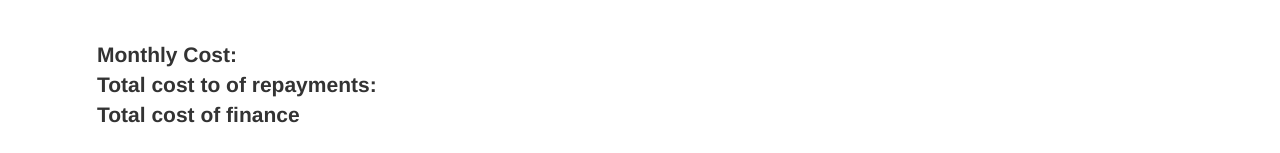
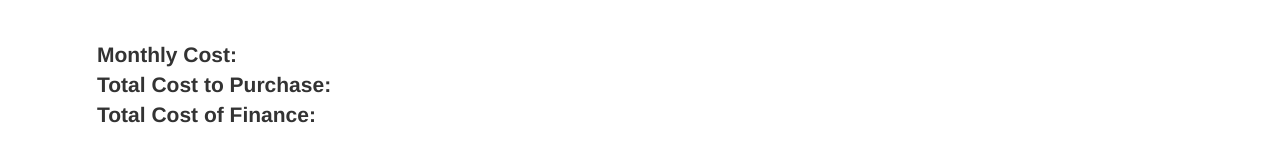
Before and after one commit to cjlambertgh/ng-pcp, an Angular app in the folder ng-pcp/: page / in a window 1280 px wide. Shown: the part 647-800 px from the top of the page. Built offline with nearby package versions, Linux system fonts and the light colour scheme.

Commit message:
Fix typo

```diff
--- a/ng-pcp/src/app/pcp-result/pcp-result.component.html
+++ b/ng-pcp/src/app/pcp-result/pcp-result.component.html
@@ -1,5 +1,5 @@
 <div class="resultContent">
     <div>Monthly Cost: {{result?.monthlyRepayment | currency:'GBP'}}</div>
-    <div>Total cost to of repayments: {{result?.totalPayable | currency:'GBP'}}</div>
-    <div>Total cost of finance {{ result?.totalInterestAccrued | currency: 'GBP'}}</div>
+    <div>Total Cost to Purchase: {{result?.totalPayable | currency:'GBP'}}</div>
+    <div>Total Cost of Finance: {{ result?.totalInterestAccrued | currency: 'GBP'}}</div>
 </div>
```
